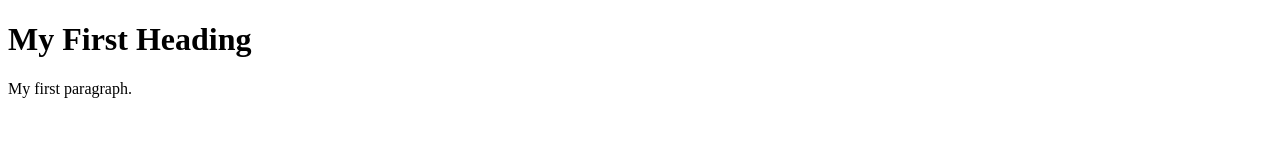
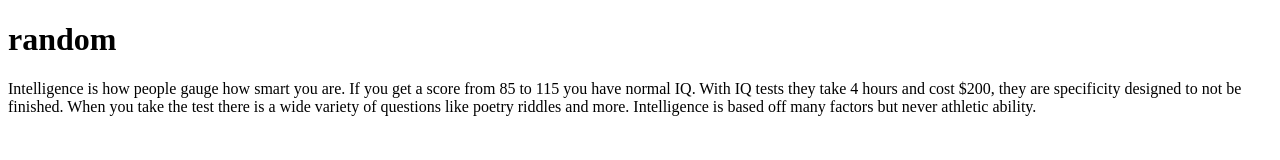
Before and after one commit to wowdogelol222/Firstcode22, a plain HTML site: page I text.html in a window 1280 px wide. Drawn offline with Linux system fonts and the light colour scheme.

Commit message:
Update I text.html

```diff
--- a/I text.html
+++ b/I text.html
@@ -1,12 +1,17 @@
 <!DOCTYPE html>
 <html>
 <head>
-<title>Page Title</title>
+<title>Will this work</title>
 </head>
 <body>
 
-<h1>My First Heading</h1>
-<p>My first paragraph.</p>
+<h1>random</h1>
+<p>Intelligence is how people gauge how smart you are. If you get a score from
+85 to 115 you have normal IQ. With IQ tests they take 4 hours and cost $200,
+they are specificity designed to not be finished. When you take the test there
+is a wide variety of questions like poetry riddles and more. Intelligence is
+based off many factors but never athletic ability.
+</p>
 
 </body>
 </html>
```
